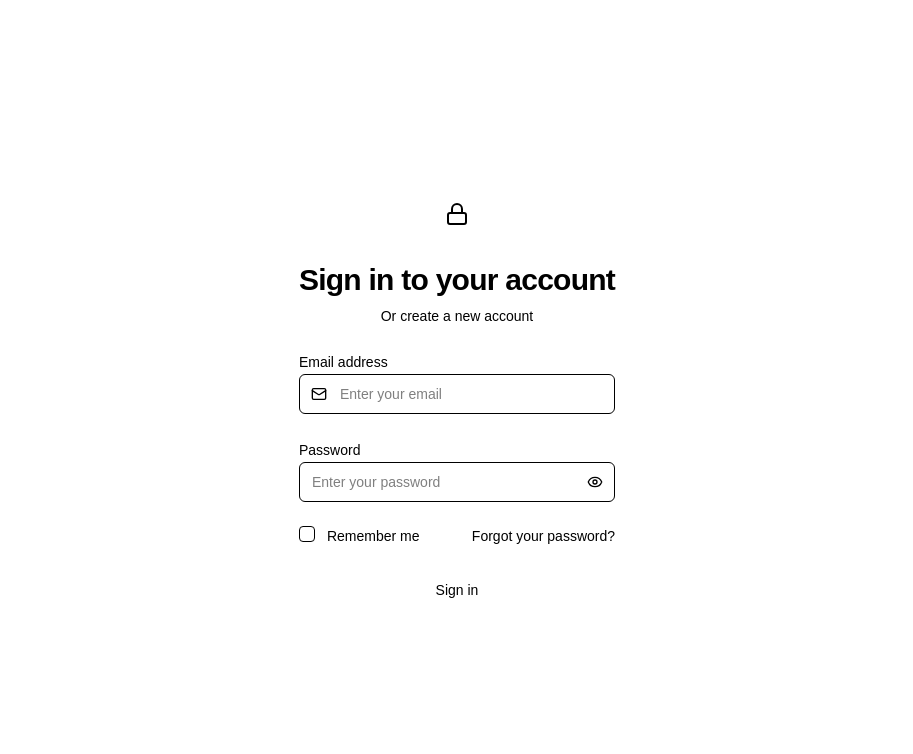
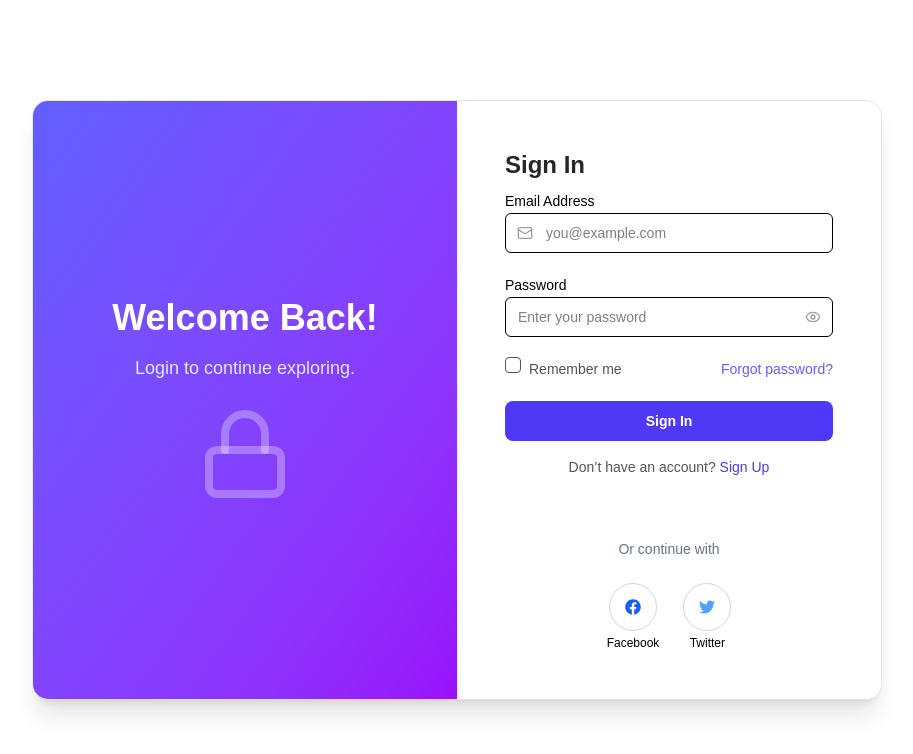
Before and after one commit to sumairirshad/supabase_authentication, a Next.js app: page / in a window 1280 px wide. Shown: the top 754 px of the page, without its empty margins (183-1096 px from the left). Built offline with nearby package versions, Linux system fonts and the light colour scheme; no server answers.

Commit message:
change ui design and resolve login/signup issues

```diff
--- a/src/app/components/AuthForm.tsx
+++ b/src/app/components/AuthForm.tsx
@@ -17,9 +17,11 @@ import {
   FormLabel,
   FormMessage,
 } from '@/app/components/ui/form'
-import { Toast } from '@radix-ui/react-toast'
+import { AccountLinkingModal } from './AccountLinkingModal'
+import { supabase } from '../lib/supabase'
+import toast from 'react-hot-toast'
+import { SocialLogin } from './SocialLogin'
 
-// ✅ Define schemas
 const signInSchema = z.object({
   email: z.string().email('Please enter a valid email address'),
   password: z.string().min(6, 'Password must be at least 6 characters'),
@@ -27,16 +29,6 @@ const signInSchema = z.object({
 })
 
 const signUpSchema = signInSchema
-  .extend({
-    fullName: z.string().min(2, 'Full name must be at least 2 characters'),
-    confirmPassword: z
-      .string()
-      .min(6, 'Password must be at least 6 characters'),
-  })
-  .refine((data) => data.password === data.confirmPassword, {
-    message: "Passwords don't match",
-    path: ['confirmPassword'],
-  })
 
 type SignInData = z.infer<typeof signInSchema>
 type SignUpData = z.infer<typeof signUpSchema>
@@ -50,6 +42,9 @@ export function AuthForm({ onForgotPassword }: AuthFormProps) {
   const [showPassword, setShowPassword] = useState(false)
   const [isLoading, setIsLoading] = useState(false)
   const { signIn, signUp } = useAuth()
+  const [conflictEmail, setConflictEmail] = useState<string | null>(null)
+  const [conflictProvider, setConflictProvider] = useState<string | null>(null)
+  const [showConflictModal, setShowConflictModal] = useState(false)
 
   const form = useForm<SignUpData | SignInData>({
     resolver: zodResolver(isSignUp ? signUpSchema : signInSchema),
@@ -57,24 +52,67 @@ export function AuthForm({ onForgotPassword }: AuthFormProps) {
       email: '',
       password: '',
       rememberMe: false,
-      fullName: '',
-      confirmPassword: '',
     },
   })
 
 const onSubmit = async (data: SignUpData | SignInData) => {
   setIsLoading(true)
 
+  const email = (data as any).email
+  const password = (data as any).password
   try {
+    if (isSignUp) {
+      const { error, data: signUpData } = await supabase.auth.signUp({
+        email,
+        password
+      })
 
-      if (isSignUp) {
-        alert('signUp')
-        const { email, password, fullName } = data as SignUpData
-        await signUp(email, password, fullName)
+      if (error) {
+        toast.error(error.message)
       } else {
-        alert('signIn')
-        const { email, password } = data as SignInData
-        await signIn(email, password)
+        toast.success("Sign up successful! Check your email to verify.")
+      }
+
+    } else {
+      const { data: loginData, error } = await supabase.auth.signInWithPassword({
+        email,
+        password,
+      })
+
+      if (error) {
+        if (error.message === "Invalid login credentials") {
+          toast.error('Invalid email or password')
+        } else if (error.message === "Email not confirmed") {
+          toast.error('Please verify your email.')
+          return
+        } else {
+          toast.error(error.message)
+        }
+      } else {
+        const user = loginData?.user
+        if (!user?.email_confirmed_at) {
+          toast.error('Please verify your email.')
+          return
+        }
+
+        toast.success("Logged in successfully!")
+        window.location.href = '/dashboard'
+      }
+    }
+  } catch (err: any) {
+    const errorMessage = err?.message || ''
+
+    if (
+      errorMessage.includes('email_exists') ||
+      errorMessage.includes('identity_already_exists')
+    ) {
+      const matchedProvider = errorMessage.match(/google|facebook|twitter/i)?.[0]
+      setConflictProvider(matchedProvider ?? 'google')
+      setConflictEmail(email)
+      setShowConflictModal(true)
+    } else {
+      toast.error("Something went wrong!")
+      console.error('Auth error:', err)
     }
   } finally {
     setIsLoading(false)
@@ -87,69 +125,43 @@ export function AuthForm({ onForgotPassword }: AuthFormProps) {
   }
 
 return (
-    <div className="space-y-6">
-      <div className="text-center">
-        <div className="flex justify-center mb-6">
-          <div className="w-12 h-12 bg-primary rounded-lg flex items-center justify-center">
-            <Lock className="h-6 w-6 text-primary-foreground" />
+  <div className="mx-auto md:w-[850px] rounded-2xl overflow-hidden shadow-xl border border-zinc-200 bg-white flex flex-col md:flex-row min-h-[600px]">
+    <div className="bg-gradient-to-br from-indigo-500 to-purple-600 text-white flex flex-col justify-center items-center p-10 w-full md:w-1/2">
+      <div className="text-4xl font-extrabold mb-4">
+        {isSignUp ? 'Join Us Today!' : 'Welcome Back!'}
       </div>
-        </div>
-        <h2 className="text-3xl font-bold tracking-tight text-foreground">
-          {isSignUp ? 'Create your account' : 'Sign in to your account'}
-        </h2>
-        <p className="mt-2 text-sm text-muted-foreground">
-          Or{' '}
-          <button
-            type="button"
-            onClick={toggleMode}
-            className="font-medium text-primary hover:text-primary/80 transition-colors"
-          >
-            {isSignUp ? 'sign in to existing account' : 'create a new account'}
-          </button>
+      <p className="text-lg text-indigo-100 text-center mb-6 px-4">
+        {isSignUp
+          ? 'Sign up to unlock exclusive features and content.'
+          : 'Login to continue exploring.'}
       </p>
+      <Lock className="h-24 w-24 text-white/30" />
     </div>
 
+    <div className="flex-1 bg-white p-8 md:p-12 flex flex-col justify-between">
+      <div>
+        <h2 className="text-2xl font-bold text-zinc-800 mb-2">
+          {isSignUp ? 'Create Account' : 'Sign In'}
+        </h2>
+
         <Form {...form}>
-        <form onSubmit={form.handleSubmit(onSubmit)} className="space-y-6">
-          {isSignUp && (
-            <FormField
-              control={form.control}
-              name="fullName"
-              render={({ field }) => (
-                <FormItem>
-                  <FormLabel>Full name</FormLabel>
-                  <FormControl>
-                    <div className="relative">
-                      <Input
-                        {...field}
-                        placeholder="Enter your full name"
-                        className="pl-10"
-                        value={field.value ?? ''}
-                      />
-                      <User className="absolute left-3 top-3 h-4 w-4 text-muted-foreground" />
-                    </div>
-                  </FormControl>
-                  <FormMessage />
-                </FormItem>
-              )}
-            />
-          )}
-
+          <form onSubmit={form.handleSubmit(onSubmit)} className="space-y-5">
+            {/* Email */}
             <FormField
               control={form.control}
               name="email"
               render={({ field }) => (
                 <FormItem>
-                <FormLabel>Email address</FormLabel>
+                  <FormLabel>Email Address</FormLabel>
                   <FormControl>
                     <div className="relative">
                       <Input
                         {...field}
                         type="email"
-                      placeholder="Enter your email"
+                        placeholder="you@example.com"
                         className="pl-10"
                       />
-                    <Mail className="absolute left-3 top-3 h-4 w-4 text-muted-foreground" />
+                      <Mail className="absolute left-3 top-3 h-4 w-4 text-zinc-400" />
                     </div>
                   </FormControl>
                   <FormMessage />
@@ -157,6 +169,7 @@ export function AuthForm({ onForgotPassword }: AuthFormProps) {
               )}
             />
 
+            {/* Password */}
             <FormField
               control={form.control}
               name="password"
@@ -174,7 +187,7 @@ export function AuthForm({ onForgotPassword }: AuthFormProps) {
                       <button
                         type="button"
                         onClick={() => setShowPassword(!showPassword)}
-                      className="absolute right-3 top-3 text-muted-foreground hover:text-foreground transition-colors"
+                        className="absolute right-3 top-3 text-zinc-400"
                       >
                         {showPassword ? (
                           <EyeOff className="h-4 w-4" />
@@ -189,37 +202,13 @@ export function AuthForm({ onForgotPassword }: AuthFormProps) {
               )}
             />
 
-          {isSignUp && (
-            <FormField
-              control={form.control}
-              name="confirmPassword"
-              render={({ field }) => (
-                <FormItem>
-                  <FormLabel>Confirm password</FormLabel>
-                  <FormControl>
-                    <div className="relative">
-                      <Input
-                        {...field}
-                        type="password"
-                        placeholder="Confirm your password"
-                        className="pl-10"
-                      />
-                      <Check className="absolute left-3 top-3 h-4 w-4 text-muted-foreground" />
-                    </div>
-                  </FormControl>
-                  <FormMessage />
-                </FormItem>
-              )}
-            />
-          )}
-
             {!isSignUp && (
-            <div className="flex items-center justify-between">
+              <div className="flex items-center justify-between text-sm text-zinc-600">
                 <FormField
                   control={form.control}
                   name="rememberMe"
                   render={({ field }) => (
-                  <FormItem className="flex flex-row items-start space-x-3 space-y-0">
+                    <FormItem className="flex items-center gap-2">
                       <FormControl>
                         <Checkbox
                           checked={field.value ?? false}
@@ -227,36 +216,73 @@ export function AuthForm({ onForgotPassword }: AuthFormProps) {
                           id="remember"
                         />
                       </FormControl>
-                    <div className="space-y-1 leading-none">
                       <FormLabel htmlFor="remember" className="text-sm font-medium">
                         Remember me
                       </FormLabel>
-                    </div>
                     </FormItem>
                   )}
                 />
                 <button
                   type="button"
                   onClick={onForgotPassword}
-                className="text-sm font-medium text-primary hover:text-primary/80 transition-colors"
+                  className="cursor-pointer text-indigo-500 hover:underline"
                 >
-                Forgot your password?
+                  Forgot password?
                 </button>
               </div>
             )}
 
-          <Button type="submit" className="w-full" disabled={isLoading}>
+            {/* Submit Button */}
+            <Button
+              type="submit"
+              disabled={isLoading}
+              className="cursor-pointer w-full bg-indigo-600 hover:bg-indigo-700 text-white font-semibold py-2 rounded-lg transition"
+            >
               {isLoading ? (
                 <>
                   <div className="animate-spin rounded-full h-4 w-4 border-b-2 border-white mr-2" />
                   {isSignUp ? 'Creating account...' : 'Signing in...'}
                 </>
               ) : (
-              <>{isSignUp ? 'Create account' : 'Sign in'}</>
+                <>{isSignUp ? 'Create Account' : 'Sign In'}</>
               )}
             </Button>
           </form>
         </Form>
+
+        <p className="text-sm text-center text-zinc-600 mt-4">
+          {isSignUp ? 'Already have an account?' : 'Don’t have an account?'}{' '}
+          <button
+            type="button"
+            onClick={toggleMode}
+            className="cursor-pointer text-indigo-600 font-medium hover:underline"
+          >
+            {isSignUp ? 'Sign In' : 'Sign Up'}
+          </button>
+        </p>
+      </div>
+
+      <SocialLogin
+        onAccountConflict={(provider, email) => {
+          setConflictProvider(provider)
+          setConflictEmail(email)
+          setShowConflictModal(true)
+        }}
+      />
+    </div>
+
+    {/* Account Conflict Modal */}
+    {showConflictModal && conflictEmail && conflictProvider && (
+      <AccountLinkingModal
+        open={showConflictModal}
+        onClose={() => setShowConflictModal(false)}
+        provider={conflictProvider}
+        email={conflictEmail}
+      />
+    )}
   </div>
 )
+
+
+
 }
--- a/src/app/components/SocialLogin.tsx
+++ b/src/app/components/SocialLogin.tsx
@@ -2,6 +2,7 @@ import { useState } from 'react'
 import { useAuth } from '@/app/context/AuthContext'
 import { Button } from '@/app/components/ui/button'
 import { FaGoogle, FaFacebook, FaTwitter } from 'react-icons/fa'
+import { supabase } from '../lib/supabase'
 
 interface SocialLoginProps {
   onAccountConflict: (provider: string, email: string) => void
@@ -14,36 +15,37 @@ export function SocialLogin({ onAccountConflict }: SocialLoginProps) {
   const handleSocialLogin = async (provider: 'google' | 'facebook' | 'twitter') => {
     setLoadingProvider(provider)
     try {
-      const { error } = await signInWithProvider(provider)
-      if (error && error.message.includes('already exists')) {
-        const email = 'ssam70207@gmail.com'
-        onAccountConflict(provider, email)
-      }
+      const { data, error } = await supabase.auth.signInWithOAuth({
+        provider,
+        options: { redirectTo: `${window.location.origin}/dashboard`,
+        scopes: provider === 'facebook' ? 'email,public_profile' : undefined },
+      })
+      if (error) throw error
     } catch (err) {
-      console.error('Social login error:', err)
+      console.error(`OAuth error (${provider}):`, err)
     } finally {
       setLoadingProvider(null)
     }
   }
 
   const socialProviders = [
-    {
-      name: 'google',
-      label: 'Continue with Google',
-      icon: FaGoogle,
-      color: 'text-red-500',
-      provider: 'google' as const,
-    },
+    // {
+    //   name: 'google',
+    //   label: 'Google',
+    //   icon: FaGoogle,
+    //   color: 'text-red-500',
+    //   provider: 'google' as const,
+    // },
     {
       name: 'facebook',
-      label: 'Continue with Facebook',
+      label: 'Facebook',
       icon: FaFacebook,
       color: 'text-blue-600',
       provider: 'facebook' as const,
     },
     {
       name: 'twitter',
-      label: 'Continue with Twitter',
+      label: 'Twitter',
       icon: FaTwitter,
       color: 'text-blue-400',
       provider: 'twitter' as const,
@@ -51,37 +53,38 @@ export function SocialLogin({ onAccountConflict }: SocialLoginProps) {
   ]
 
   return (
-    <div className="space-y-3">
+    <div className="space-y-6 mt-8">
       <div className="relative">
         <div className="absolute inset-0 flex items-center">
-          <div className="w-full border-t border-border" />
+          <div className="w-full border-t border-gray-300 dark:border-zinc-700" />
         </div>
-        <div className="relative flex justify-center text-sm">
-          <span className="px-2 bg-background text-muted-foreground">Or continue with</span>
+        <div className="relative flex justify-center text-sm text-gray-500 dark:text-gray-400 bg-white px-2">
+          Or continue with
         </div>
       </div>
 
-      <div className="grid grid-cols-1 gap-3">
+      <div className="flex justify-center gap-6">
         {socialProviders.map((social) => {
           const Icon = social.icon
           const isLoading = loadingProvider === social.name
 
           return (
+            <div key={social.name} className="flex flex-col items-center space-y-1">
               <Button
-              key={social.name}
                 type="button"
                 variant="outline"
                 onClick={() => handleSocialLogin(social.provider)}
                 disabled={isLoading}
-              className="w-full justify-center py-3"
+                className="cursor-pointer h-12 w-12 p-0 rounded-full flex items-center justify-center border border-gray-300 dark:border-zinc-700 hover:bg-black dark:hover:bg-zinc-800 transition-all"
               >
                 {isLoading ? (
-                <div className="animate-spin rounded-full h-4 w-4 border-b-2 border-current mr-2" />
+                  <div className="animate-spin rounded-full h-4 w-4 border-b-2 border-current" />
                 ) : (
-                <span className={`mr-2 h-4 w-4 ${social.color}`}>[icon]</span>
+                  <Icon className={`h-5 w-5 ${social.color}`} />
                 )}
-              <span>{social.label}</span>
               </Button>
+              <span className="text-xs text-black">{social.label}</span>
+            </div>
           )
         })}
       </div>
--- a/src/app/context/AuthContext.tsx
+++ b/src/app/context/AuthContext.tsx
@@ -24,26 +24,18 @@ export function AuthProvider({ children }: { children: ReactNode }) {
   const [loading, setLoading] = useState(true)
 
   useEffect(() => {
-    // Get initial session
     supabase.auth.getSession().then(({ data: { session } }) => {
       setSession(session)
       setUser(session?.user ?? null)
       setLoading(false)
     })
 
-    // Listen for auth changes
     const {
       data: { subscription },
     } = supabase.auth.onAuthStateChange(async (event, session) => {
       setSession(session)
       setUser(session?.user ?? null)
       setLoading(false)
-
-      if (event === 'SIGNED_IN') {
-        toast.success('You have been signed in successfully.')
-      } else if (event === 'SIGNED_OUT') {
-         toast.success('You have been signed out successfully.')
-      }
     })
 
     return () => subscription.unsubscribe()
@@ -82,7 +74,6 @@ export function AuthProvider({ children }: { children: ReactNode }) {
   }
 
   const signInWithProvider = async (provider: 'google' | 'facebook' | 'twitter') => {
-    // const { data, error };
     if(provider == 'facebook')
     {
       const { data, error } = await supabase.auth.signInWithOAuth({
```
Lines whose indentation alone changed are shown as unchanged.
